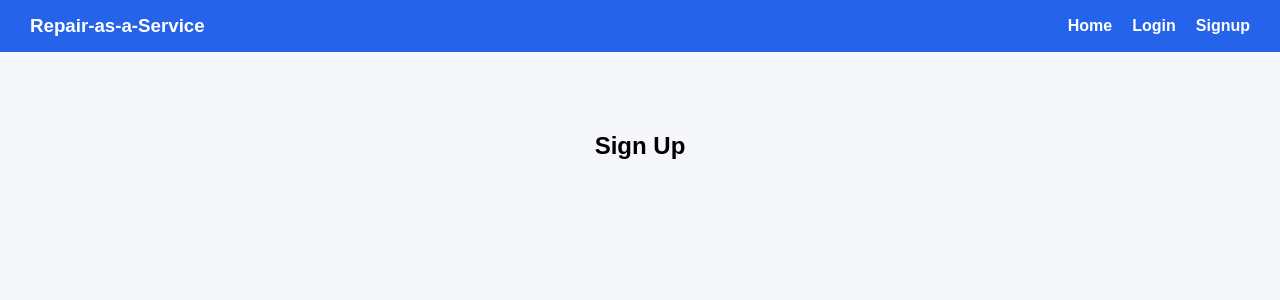
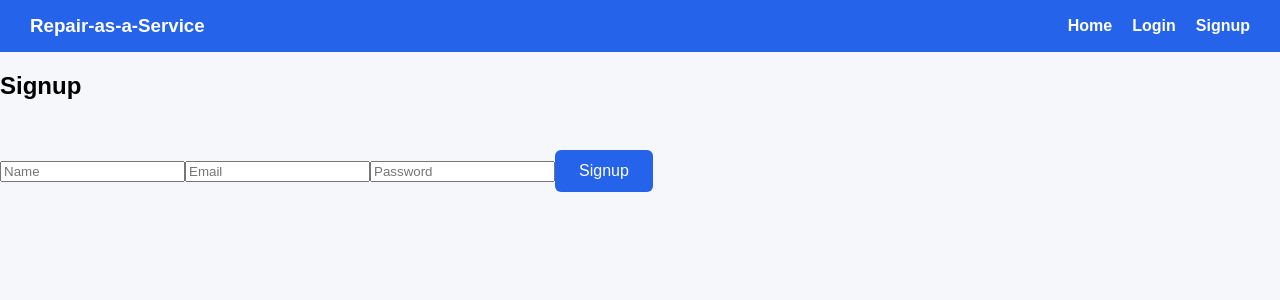
Before and after one commit to sandeepreddy2005/repair-as-a-service, a React (Create React App) app in the folder frontend/: page /signup in a window 1280 px wide. Shown: the top 300 px of the page. Built offline with nearby package versions, Linux system fonts and the light colour scheme.

Commit message:
Add login and signup routes

```diff
--- a/frontend/src/pages/Login.js
+++ b/frontend/src/pages/Login.js
@@ -1,7 +1,38 @@
+import { useState } from "react";
+
 function Login() {
+  const [email, setEmail] = useState("");
+  const [password, setPassword] = useState("");
+
+  const handleLogin = async () => {
+    const res = await fetch(
+      "https://repair-as-a-service-backend.onrender.com/login",
+      {
+        method: "POST",
+        headers: { "Content-Type": "application/json" },
+        body: JSON.stringify({ email, password }),
+      }
+    );
+
+    const data = await res.json();
+    if (data.token) {
+      localStorage.setItem("token", data.token);
+      alert("Login successful");
+    } else {
+      alert(data.message);
+    }
+  };
+
   return (
-    <div className="app">
+    <div>
       <h2>Login</h2>
+      <input placeholder="Email" onChange={(e) => setEmail(e.target.value)} />
+      <input
+        type="password"
+        placeholder="Password"
+        onChange={(e) => setPassword(e.target.value)}
+      />
+      <button onClick={handleLogin}>Login</button>
     </div>
   );
 }
--- a/frontend/src/pages/Signup.js
+++ b/frontend/src/pages/Signup.js
@@ -1,7 +1,35 @@
+import { useState } from "react";
+
 function Signup() {
+  const [name, setName] = useState("");
+  const [email, setEmail] = useState("");
+  const [password, setPassword] = useState("");
+
+  const handleSignup = async () => {
+    const res = await fetch(
+      "https://repair-as-a-service-backend.onrender.com/signup",
+      {
+        method: "POST",
+        headers: { "Content-Type": "application/json" },
+        body: JSON.stringify({ name, email, password }),
+      }
+    );
+
+    const data = await res.json();
+    alert(data.message);
+  };
+
   return (
-    <div className="app">
-      <h2>Sign Up</h2>
+    <div>
+      <h2>Signup</h2>
+      <input placeholder="Name" onChange={(e) => setName(e.target.value)} />
+      <input placeholder="Email" onChange={(e) => setEmail(e.target.value)} />
+      <input
+        type="password"
+        placeholder="Password"
+        onChange={(e) => setPassword(e.target.value)}
+      />
+      <button onClick={handleSignup}>Signup</button>
     </div>
   );
 }
```
